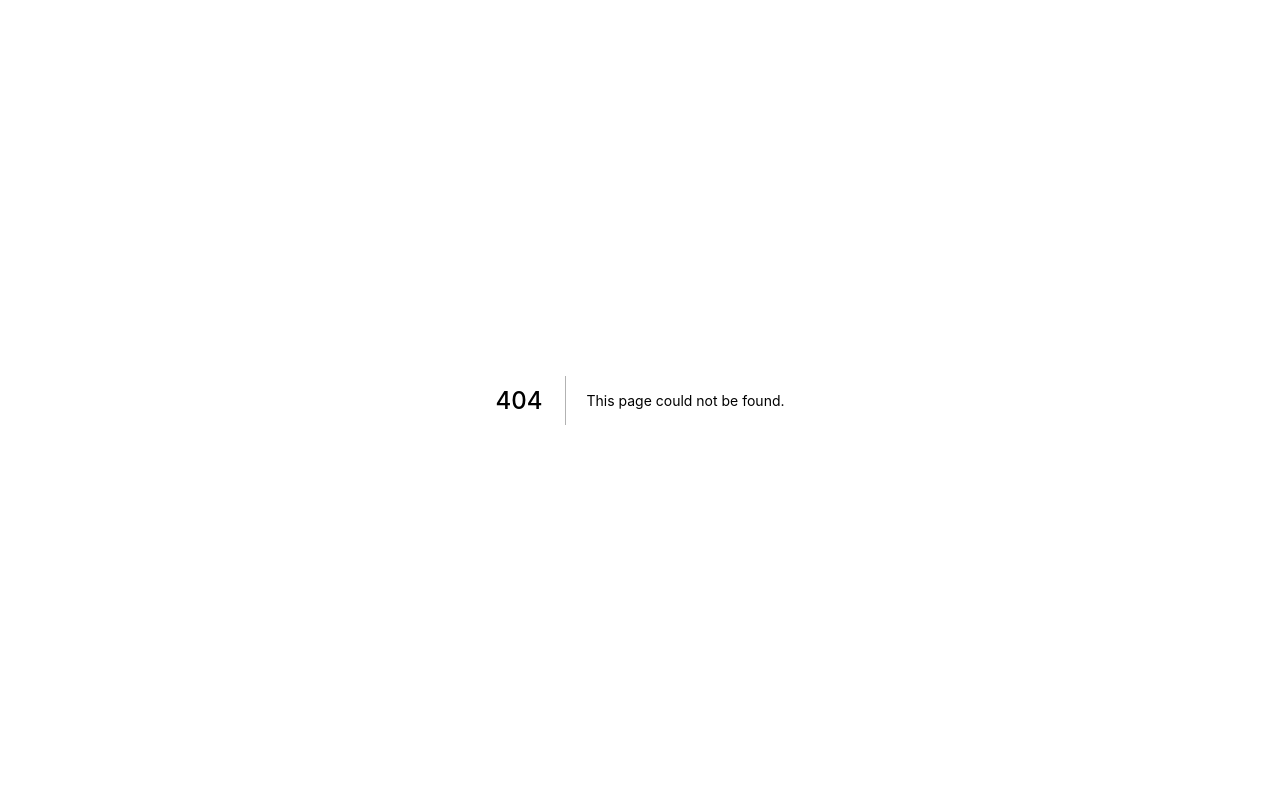
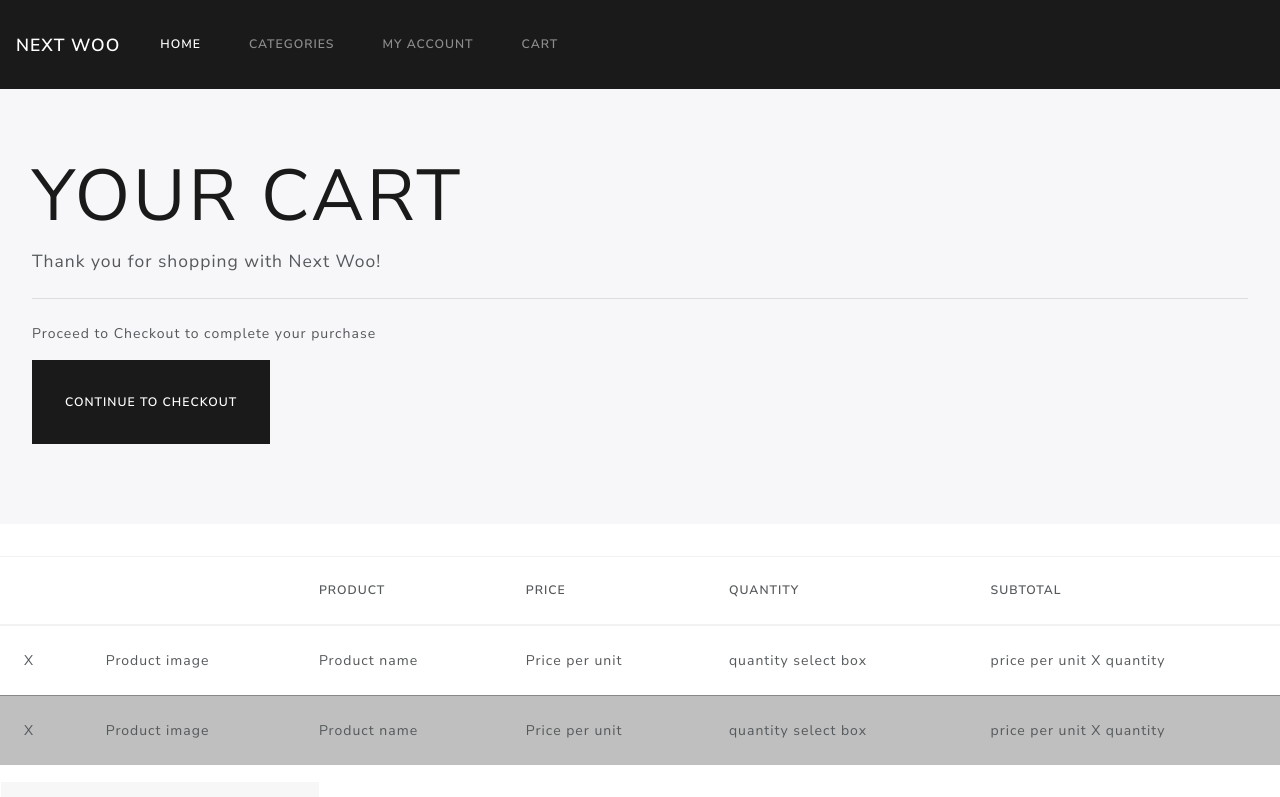
Before and after one commit to demkantor/next_woo_client, a Next.js app: page /cart in a window 1280 px wide. Before the commit this address had no page. Shown: the top 797 px of the page. Built offline with nearby package versions, Linux system fonts and the light colour scheme.

Commit message:
added cart page layout

```diff
--- a/components/Nav.js
+++ b/components/Nav.js
@@ -7,7 +7,11 @@ const Nav = () => {
 
     return (
         <nav className="navbar navbar-expand-lg navbar-dark bg-primary">
-            <a className="navbar-brand" href="#">Next Woo</a>
+            <Link href="/">
+                <a className="navbar-brand">
+                    NEXT WOO
+                </a>
+            </Link>
             <button className="navbar-toggler transition"
                     type="button"
                     data-toggle="collapse"
--- /dev/null
+++ b/pages/cart.js
@@ -0,0 +1,63 @@
+import Layout from "../components/Layout";
+import { withRouter } from 'next/router';
+
+
+const Cart = withRouter( props => {
+
+    console.log('client side - cart', props)
+
+	return (
+		<Layout>
+			<div className="jumbotron">
+                <h1 className="display-3">Your Cart</h1>
+                <p className="lead">Thank you for shopping with Next Woo! </p>
+                <hr className="my-4" />
+                <p>Proceed to Checkout to complete your purchase</p>
+                <p className="lead">
+                    <a className="btn btn-primary btn-lg" href="#" role="button">Continue To Checkout</a>
+                </p>
+                </div>
+            <table className="table table-hover">
+                <thead>
+                    <tr>
+                        <th scope="col"></th>
+                        <th scope="col"></th>
+                        <th scope="col">Product</th>
+                        <th scope="col">Price</th>
+                        <th scope="col">Quantity</th>
+                        <th scope="col">Subtotal</th>
+                    </tr>
+                </thead>
+                <tbody>
+                    <tr>
+                        <td>X</td>
+                        <td>Product image</td>
+                        <td>Product name</td>
+                        <td>Price per unit</td>
+                        <td>quantity select box</td>
+                        <td>price per unit X quantity</td>
+                    </tr>
+                    <tr className="table-primary">
+                        <td>X</td>
+                        <td>Product image</td>
+                        <td>Product name</td>
+                        <td>Price per unit</td>
+                        <td>quantity select box</td>
+                        <td>price per unit X quantity</td>
+                    </tr>
+                </tbody>
+            </table>
+            <div className="card border-light mb-3" style={{"max-width": "20rem"}}>
+                <div className="card-header">Cart Totals</div>
+                <div className="card-body">
+                    <h4 className="card-title">Subtotal</h4>
+                    <h4 className="card-title">Total</h4>
+                    <button className="btn btn-primary">Proceed To Checkout</button>
+                </div>
+            </div>
+		</Layout>
+	);
+});
+
+
+export default Cart;
```
Also changed, not shown: components/AddToCartButton.js (deleted, +0 -9 lines), components/Cart/AddToCartBtn.js (added, +7 -0 lines), components/Cart/QuantityBtn.js (added, +17 -0 lines), pages/product.js (+9 -14 lines).
